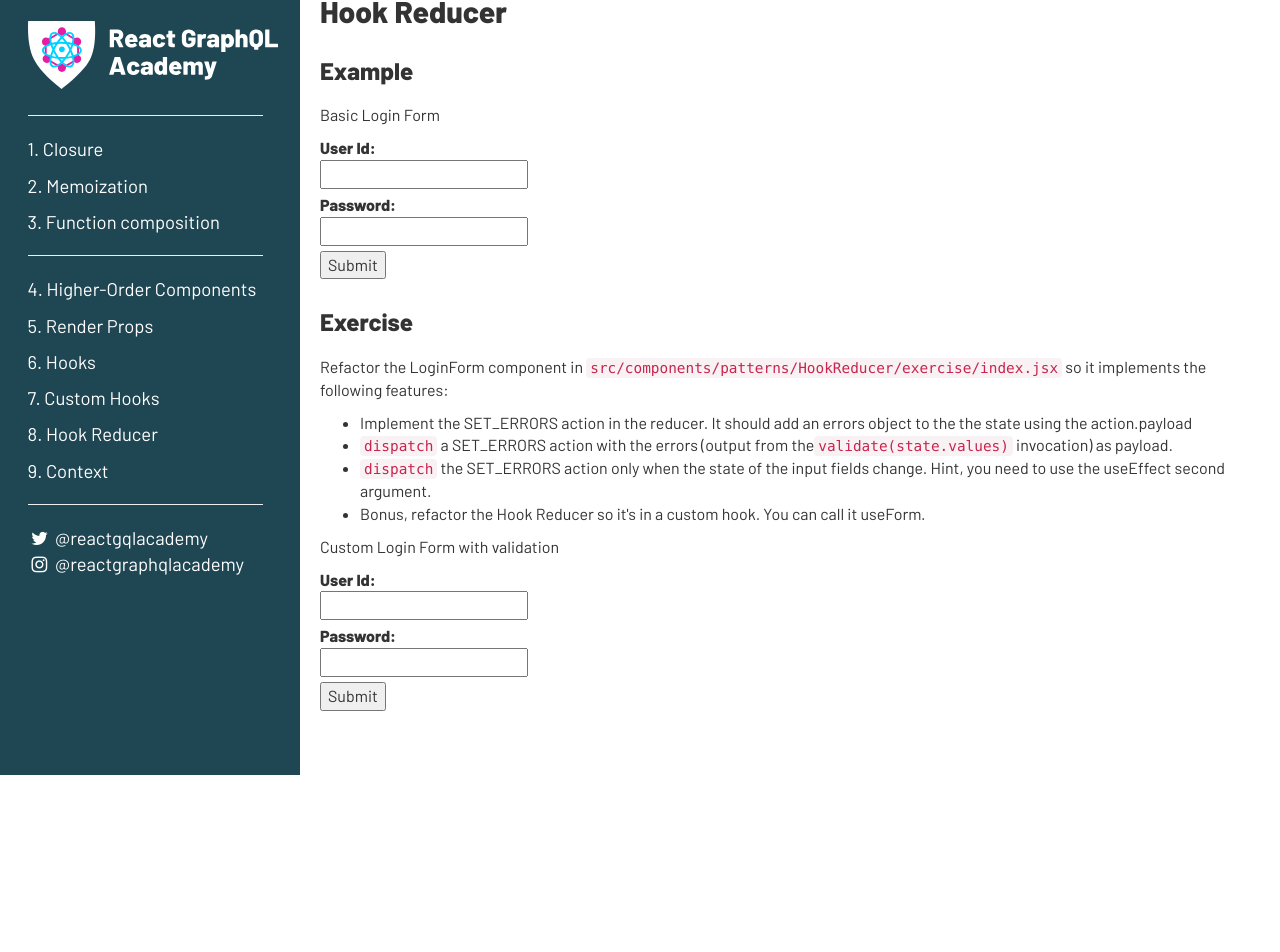
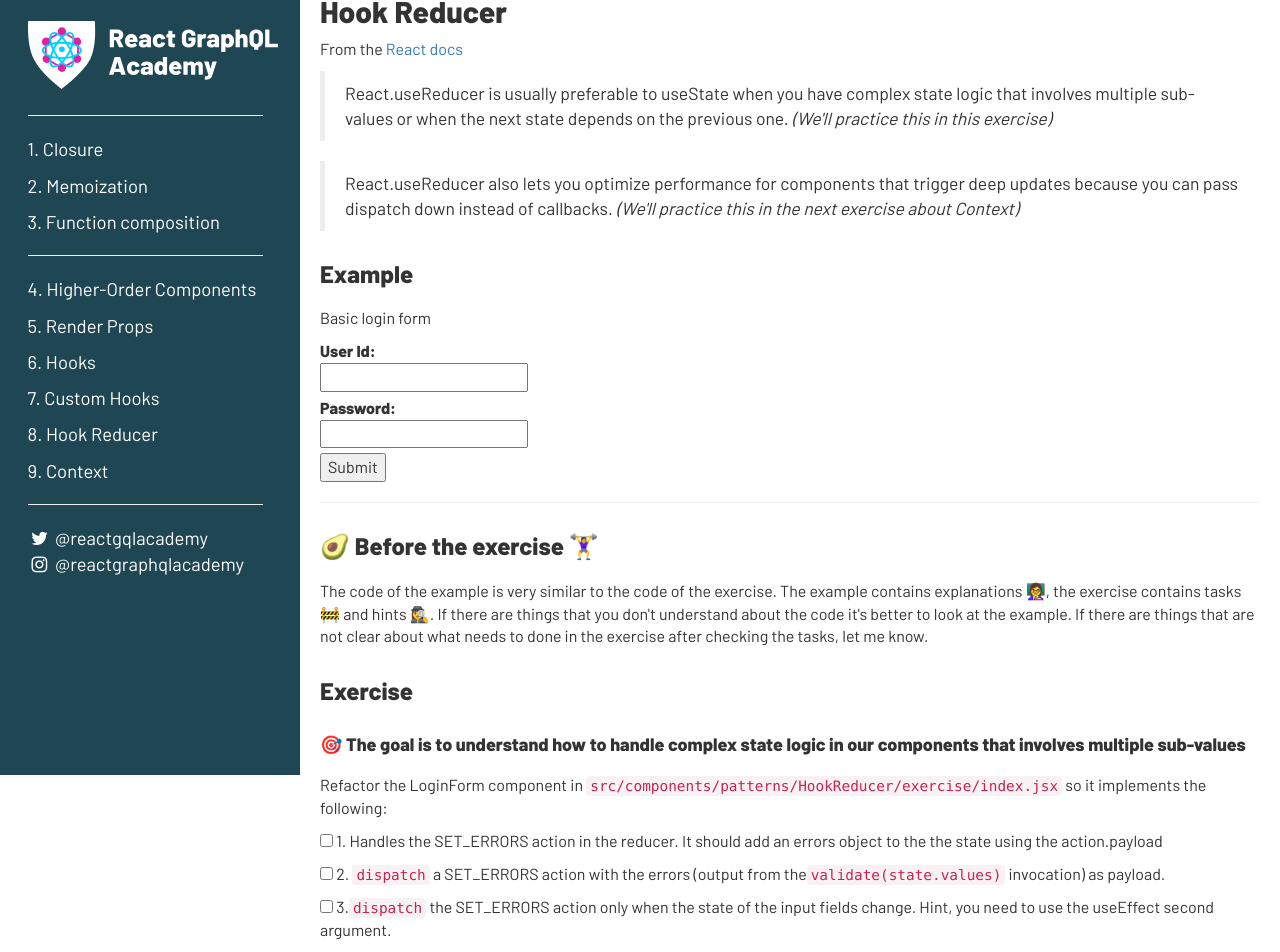
Before and after one commit to mhcrocky/Cocoa-pattern, a React (Create React App) app: page /hook-reducer in a window 1280 px wide. Shown: the part 25-977 px from the top of the page. Before the commit the page ends 800 px from the top, so only its background shows below. Built offline with nearby package versions, Linux system fonts and the light colour scheme.

Commit message:
update reducer exercise

```diff
--- a/src/components/patterns/CustomHooks/exercise/index.jsx
+++ b/src/components/patterns/CustomHooks/exercise/index.jsx
@@ -10,7 +10,7 @@ const Bonus = () => {
       <h3>🏋️‍♀️Exercise</h3>
       <h4>
         🎯 The goal is to extract some component logic into a reusable function
-        avoiding pitfalls
+        avoiding common pitfalls
       </h4>
 
       <h1>
--- a/src/components/patterns/HookReducer/Page.jsx
+++ b/src/components/patterns/HookReducer/Page.jsx
@@ -5,36 +5,84 @@ import Exercise from "./exercise";
 const Page = () => (
   <React.Fragment>
     <h2>Hook Reducer</h2>
+    <p>
+      From the{" "}
+      <a
+        href="https://reactjs.org/docs/hooks-reference.html#usereducer"
+        target="_blank"
+      >
+        React docs
+      </a>
+    </p>
+    <blockquote>
+      React.useReducer is usually preferable to useState when you have complex
+      state logic that involves multiple sub-values or when the next state
+      depends on the previous one.{" "}
+      <em>(We'll practice this in this exercise)</em>
+    </blockquote>
+    <blockquote>
+      React.useReducer also lets you optimize performance for components that
+      trigger deep updates because you can pass dispatch down instead of
+      callbacks.{" "}
+      <em>(We'll practice this in the next exercise about Context)</em>
+    </blockquote>
     <h3>Example</h3>
+    <p>Basic login form</p>
     <Example />
+    <hr />
+    <h3>🥑 Before the exercise 🏋️‍♀️</h3>
+    <p>
+      The code of the example is very similar to the code of the exercise. The
+      example contains explanations 👩‍🏫, the exercise contains tasks 🚧 and hints
+      🕵️‍♀️. If there are things that you don't understand about the code it's
+      better to look at the example. If there are things that are not clear
+      about what needs to done in the exercise after checking the tasks, let me
+      know.
+    </p>
 
     <h3>Exercise</h3>
+
+    <h4>
+      🎯 The goal is to understand how to handle complex state logic in our
+      components that involves multiple sub-values
+    </h4>
+
     <p>
       Refactor the LoginForm component in{" "}
       <code>src/components/patterns/HookReducer/exercise/index.jsx</code> so it
-      implements the following features:
+      implements the following:
     </p>
-    <ul>
-      <li>
-        Implement the SET_ERRORS action in the reducer. It should add an errors
-        object to the the state using the action.payload
-      </li>
-      <li>
-        <code>dispatch</code> a SET_ERRORS action with the errors (output from
-        the
-        <code>validate(state.values)</code> invocation) as payload.
-      </li>
-      <li>
-        <code>dispatch</code> the SET_ERRORS action only when the state of the
-        input fields change. Hint, you need to use the useEffect second
-        argument.
-      </li>
-      <li>
-        Bonus, refactor the Hook Reducer so it's in a custom hook. You can call
-        it useForm.
-      </li>
-    </ul>
+    <p>
+      <input type="checkbox" /> 1. Handles the SET_ERRORS action in the reducer.
+      It should add an errors object to the the state using the action.payload
+    </p>
+    <p>
+      <input type="checkbox" /> 2. <code>dispatch</code> a SET_ERRORS action
+      with the errors (output from the
+      <code>validate(state.values)</code> invocation) as payload.
+    </p>
+    <p>
+      <input type="checkbox" /> 3.<code>dispatch</code> the SET_ERRORS action
+      only when the state of the input fields change. Hint, you need to use the
+      useEffect second argument.
+    </p>
+
     <Exercise />
+    <hr />
+    <h3>Bonus exercise</h3>
+    <p>
+      <input type="checkbox" /> Create a custom hook from your Login Form. You
+      can call it useForm.
+    </p>
+    <p>
+      🕵️‍♀️ Hints :
+      <ul>
+        <li>Extract the useReducer outside the Login Form</li>
+        <li>
+          Don't think of state only, but also functions that create "props".
+        </li>
+      </ul>
+    </p>
   </React.Fragment>
 );
 
--- a/src/components/patterns/HookReducer/example/index.jsx
+++ b/src/components/patterns/HookReducer/example/index.jsx
@@ -2,42 +2,53 @@ import React from "react";
 
 const SET_FIELD_VALUE = "SET_FIELD_VALUE";
 
+// 👩‍🏫The state of a form is a relatively complex state logic.
+// Using a reducer also helps separate reads, from writes.
 function reducer(state, action) {
   switch (action.type) {
+    // 👩‍🏫reducers should respond to a given action
     case SET_FIELD_VALUE:
+      // 👩‍🏫reducers should not mutate the current state but create a new one
+      // (If you’re familiar with Redux, you already know how this works, but we have to mention it :)
       return {
         ...state,
         values: {
           ...state.values,
-          ...action.payload
-        }
+          ...action.payload,
+        },
       };
     default:
+      // 👩‍🏫reducers should return the current state if the received action is not a case to be handled
+      // (If you’re familiar with Redux, you already know all this, but we have to mention it anyway :)
       return state;
   }
 }
 
-const LoginForm = props => {
+const LoginForm = (props) => {
   const initialState = {
-    values: props.initialValues
+    values: props.initialValues,
   };
-  // https://reactjs.org/docs/hooks-reference.html#usereducer
+
+  // 👩‍🏫 useReducer accepts a reducer of type (state, action) => newState,
+  // and returns the current state paired with a dispatch method
   const [state, dispatch] = React.useReducer(reducer, initialState);
 
-  const handleChange = fieldName => event => {
+  // 👩‍🏫 Notice we are using a closure here. As a mental model from the closure exercise we did before:
+  //             add = (a)         => (b)     =>
+  const handleChange = (fieldName) => (event) => {
     event.preventDefault();
     dispatch({
       type: SET_FIELD_VALUE,
-      payload: { [fieldName]: event.target.value }
+      payload: { [fieldName]: event.target.value },
     });
   };
 
-  const getFieldProps = fieldName => ({
+  const getFieldProps = (fieldName) => ({
     value: state.values[fieldName],
-    onChange: handleChange(fieldName)
+    onChange: handleChange(fieldName), // 👩‍🏫 fieldName gets "captured" in the handleChange closure
   });
 
-  const handleSubmit = e => {
+  const handleSubmit = (e) => {
     e.preventDefault();
     alert(JSON.stringify(state.values));
   };
@@ -62,15 +73,12 @@ const LoginForm = props => {
 };
 
 const Example = () => (
-  <React.Fragment>
-    <p>Basic Login Form</p>
-    <LoginForm
-      initialValues={{
-        password: "",
-        userId: ""
-      }}
-    />
-  </React.Fragment>
+  <LoginForm
+    initialValues={{
+      password: "",
+      userId: "",
+    }}
+  />
 );
 
 export default Example;
--- a/src/components/patterns/HookReducer/exercise/index.jsx
+++ b/src/components/patterns/HookReducer/exercise/index.jsx
@@ -1,16 +1,16 @@
 import React from "react";
 
-// Using a reducer helps separate reads, from writes
 function reducer(state, action) {
   switch (action.type) {
-    // TODO add a SET_ERRORS case that adds an erros key to the state with the action.payload
+    // 🚧 Add a SET_ERRORS case that adds an errors key to the state with the action.payload
+    // 🕵️‍♀️ You probably want to clear previous errors every time you do SET_ERRORS
     case "SET_FIELD_VALUE":
       return {
         ...state,
         values: {
           ...state.values,
-          ...action.payload
-        }
+          ...action.payload,
+        },
       };
     default:
       return state;
@@ -19,7 +19,8 @@ function reducer(state, action) {
 
 function LoginForm(props) {
   const { initialValues, onSubmit } = props;
-  const validate = values => {
+  // 👮‍♀you don't have to edit this validate function
+  const validate = (values) => {
     let errors = {};
     if (!values.password) {
       errors.password = "Password is required";
@@ -32,26 +33,25 @@ function LoginForm(props) {
 
   const [state, dispatch] = React.useReducer(reducer, {
     values: initialValues,
-    errors: {}
+    errors: {},
   });
 
   React.useEffect(() => {
     if (validate) {
       const errors = validate(state.values);
-      // TODO  dispatch a SET_ERRORS action with the errors as payload
+      // 🚧 dispatch a SET_ERRORS action with the errors as payload
     }
-  }, []); // TODO dispatch the SET_ERRORS action only when the state of the input fields change.
+  }, []); // 🚧 dispatch the SET_ERRORS action only when the state of the input fields change.
 
-  // This is a function that returns another function so it creates a closure to capture fieldName
-  const handleChange = fieldName => event => {
+  const handleChange = (fieldName) => (event) => {
     event.preventDefault();
     dispatch({
       type: "SET_FIELD_VALUE",
-      payload: { [fieldName]: event.target.value }
+      payload: { [fieldName]: event.target.value },
     });
   };
 
-  const handleSubmit = event => {
+  const handleSubmit = (event) => {
     event.preventDefault();
     const errors = validate(state.values);
     if (!Object.keys(errors).length) {
@@ -59,9 +59,9 @@ function LoginForm(props) {
     }
   };
 
-  const getFieldProps = fieldName => ({
+  const getFieldProps = (fieldName) => ({
     value: state.values[fieldName],
-    onChange: handleChange(fieldName) // fieldName gets captured in the handleChange closure
+    onChange: handleChange(fieldName),
   });
 
   const { errors } = state;
@@ -95,9 +95,9 @@ const Exercise = () => (
     <LoginForm
       initialValues={{
         password: "",
-        userId: ""
+        userId: "",
       }}
-      onSubmit={values => {
+      onSubmit={(values) => {
         alert(JSON.stringify(values, null, 2));
       }}
     />
```
